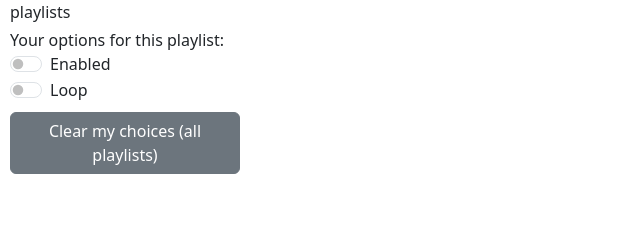
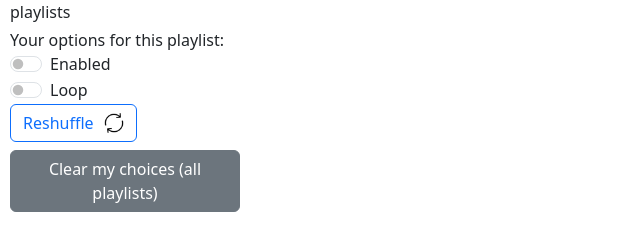
Before and after one commit to nknguyenhc/Youtube-playlist-shuffle, a browser extension: page index.html in a window 1280 px wide. Shown: the part 154-404 px from the top of the page, without its empty margins (0-640 px from the left). Drawn offline with nearby package versions, Linux system fonts and the light colour scheme.

Commit message:
Add reshuffle option

```diff
--- a/css/index.css
+++ b/css/index.css
@@ -5,3 +5,15 @@ body {
   flex-direction: column;
   gap: 6px;
 }
+
+.small-icon {
+  max-width: 20px;
+  max-height: 20px;
+}
+
+.icon-button {
+  display: flex;
+  flex-direction: row;
+  align-items: center;
+  gap: 10px;
+}
--- a/index.html
+++ b/index.html
@@ -20,6 +20,10 @@
           <input class="form-check-input" type="checkbox" role="switch" id="isLoop">
           <label class="form-check-label" for="isLoop">Loop</label>
         </div>
+        <button type="button" class="btn btn-outline-primary icon-button" id="reshuffle">
+          Reshuffle
+          <img src="images/reload.png" class="small-icon" alt="">
+        </button>
         <button type="button" class="btn btn-secondary mt-2" id="reset">Clear my choices (all playlists)</button>
       </div>
       <div id="message" style="display: none">You are not in a Youtube playlist!</div>
--- a/js/popup.js
+++ b/js/popup.js
@@ -38,6 +38,10 @@ function getLoopNode() {
   return document.getElementById("isLoop");
 }
 
+function getReshuffleNode() {
+  return document.getElementById("reshuffle");
+}
+
 function getButtonNode() {
   return document.getElementById("reset");
 }
@@ -51,11 +55,13 @@ async function adjustOptions(manager) {
 
 function enableOptions(isEnabled) {
   getLoopNode().disabled = !isEnabled;
+  getReshuffleNode().disabled = !isEnabled;
 }
 
 function addEventListeners(manager) {
   getSwitchNode().addEventListener("change", handleSwitch(manager));
   getLoopNode().addEventListener("change", handleLoop(manager));
+  getReshuffleNode().addEventListener("click", handleReshuffle(manager));
   getButtonNode().addEventListener("click", handleClear(manager));
 }
 
@@ -72,6 +78,12 @@ function handleLoop(manager) {
   }
 }
 
+function handleReshuffle(manager) {
+  return () => {
+    manager.saveIsEnabled(true);
+  }
+}
+
 function handleClear(manager) {
   return () => {
     manager.clear();
```
Also changed, not shown: images/reload.png (added).
